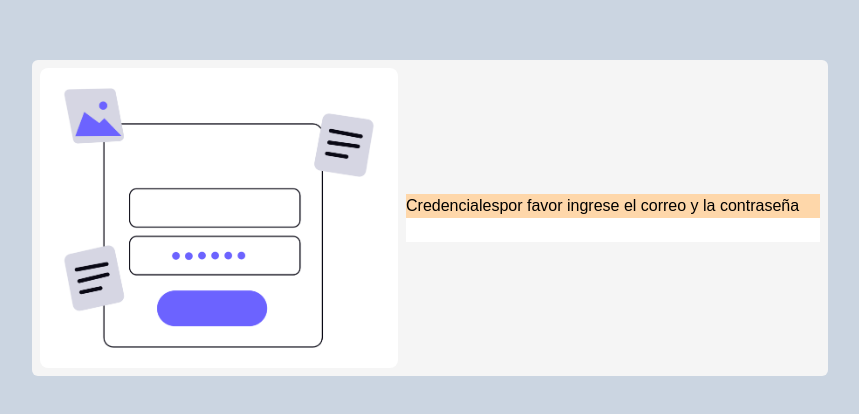
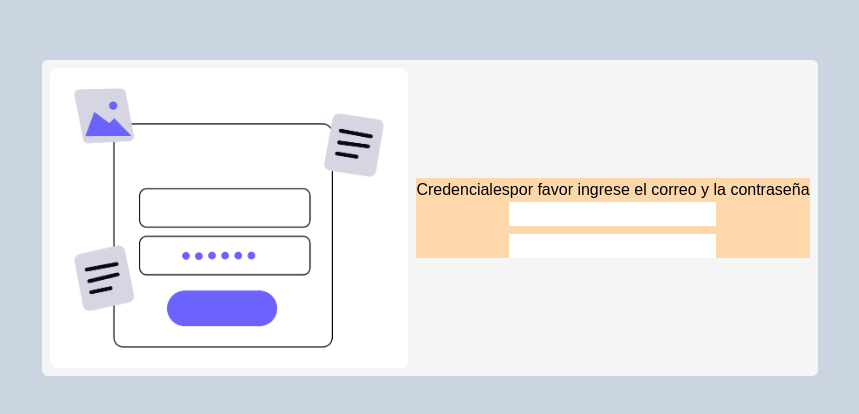
Before and after one commit to andersonNB/dashboardPokemon, a Next.js app: page /login in a window 1280 px wide. Shown: the part 182-596 px from the top of the page, without its empty margins (210-1069 px from the left). Built offline with nearby package versions, Linux system fonts and the light colour scheme.

Commit message:
some desing to the form

```diff
--- a/src/app/login/FormLoginContainer/index.tsx
+++ b/src/app/login/FormLoginContainer/index.tsx
@@ -8,7 +8,7 @@
 				<span>por favor ingrese el correo y la contraseña</span>
 			</div>
 
-			<form className="flex">
+			<form className="flex flex-col justify-center items-center gap-2">
 				<input type="text" title="Correo electronico" />
 				<input type="text" title="Contraseña" />
 			</form>
```
